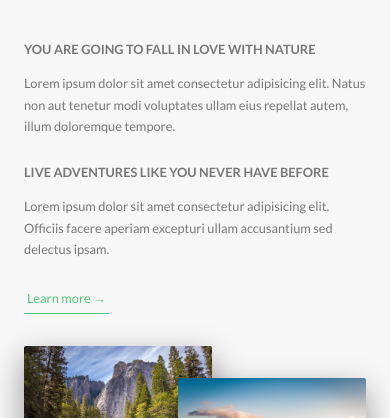
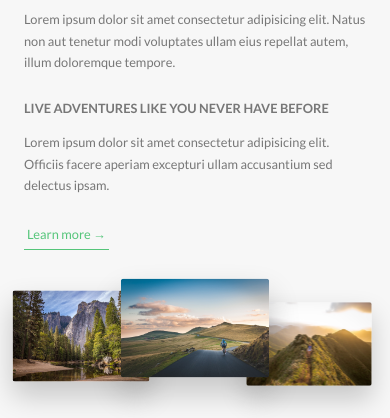
Before and after one commit to hyhong-code/Natours, a website: page index.html in a window 390 px wide. Shown: the part 926-1344 px from the top of the page. Drawn offline with Linux system fonts and the light colour scheme.

Commit message:
add media query for layouts, about and features section

```diff
--- a/sass/base/_utilities.scss
+++ b/sass/base/_utilities.scss
@@ -4,6 +4,10 @@
 
 .u-margin-bottom-big {
   margin-bottom: 8rem !important;
+
+  @include respond(tab-port) {
+    margin-bottom: 5rem !important;
+  }
 }
 
 .u-margin-bottom-small {
@@ -12,6 +16,10 @@
 
 .u-margin-bottom-medium {
   margin-bottom: 4rem !important;
+
+  @include respond(tab-port) {
+    margin-bottom: 3rem !important;
+  }
 }
 
 .u-margin-top-big {
--- a/sass/components/_composition.scss
+++ b/sass/components/_composition.scss
@@ -9,19 +9,43 @@
     transition: all 0.2s;
     outline-offset: 2rem; // See hover pseudo selector
 
+    @include respond(tab-port) {
+      float: left;
+      position: relative; // for float to work
+      width: 33.333333%;
+      box-shadow: 0 1.5rem 3rem rgba($color-black, 0.2);
+    }
+
     &--p1 {
       left: 0;
       top: -2rem;
+
+      @include respond(tab-port) {
+        top: 0;
+        transform: scale(1.2);
+      }
     }
 
     &--p2 {
       right: 0;
       top: 2rem;
+
+      @include respond(tab-port) {
+        top: -1rem;
+        transform: scale(1.3);
+        z-index: 100;
+      }
     }
 
     &--p3 {
       left: 20%;
       top: 10rem;
+
+      @include respond(tab-port) {
+        left: 0;
+        top: 1rem;
+        transform: scale(1.1);
+      }
     }
 
     &:hover {
--- a/sass/components/_feature-box.scss
+++ b/sass/components/_feature-box.scss
@@ -6,6 +6,10 @@
   border-radius: 3px;
   box-shadow: 0 1.5rem 4rem rgba($color-black, 0.15);
   transition: transform 0.3s;
+
+  @include respond(tab-port) {
+    padding: 2rem;
+  }
 
   &__icon {
     font-size: 6rem;
@@ -16,6 +20,10 @@
     -webkit-background-clip: text;
     color: transparent;
     padding: 1px;
+
+    @include respond(tab-port) {
+      margin-bottom: 0;
+    }
   }
 
   &:hover {
--- a/sass/layout/_footer.scss
+++ b/sass/layout/_footer.scss
@@ -11,6 +11,10 @@
   &__logo-box {
     text-align: center; // inline elements bavaves just like text
     margin-bottom: 8rem;
+
+    @include respond(tab-port) {
+      margin-bottom: 6rem;
+    }
   }
 
   &__logo {
--- a/sass/pages/_home.scss
+++ b/sass/pages/_home.scss
@@ -2,6 +2,10 @@
   background-color: $color-grey-light-1;
   padding: 25rem 0;
   margin-top: -20vh; // cover the headier section white clip path leftover
+
+  @include respond(tab-port) {
+    padding: 20rem 0;
+  }
 }
 
 .section-features {
@@ -21,22 +25,38 @@
   & > * {
     transform: skewY(7deg); // compensate the section skew
   }
+
+  @include respond(tab-port) {
+    padding: 10rem 0;
+  }
 }
 
 .section-tours {
   background-color: $color-grey-light-1;
   padding: 25rem 0 15rem;
   margin-top: -10rem;
+
+  @include respond(tab-port) {
+    padding: 20rem 0 10rem;
+  }
 }
 
 .section-stories {
   padding: 15rem 0;
   position: relative;
+
+  @include respond(tab-port) {
+    padding: 10rem 0;
+  }
 }
 
 .section-book {
   padding: 15rem 0;
   background-image: linear-gradient(to right bottom, $color-primary-light, $color-primary-dark);
+
+  @include respond(tab-port) {
+    padding: 10rem 0;
+  }
 }
 
 .book {
```
Also changed, not shown: css/style.css.
